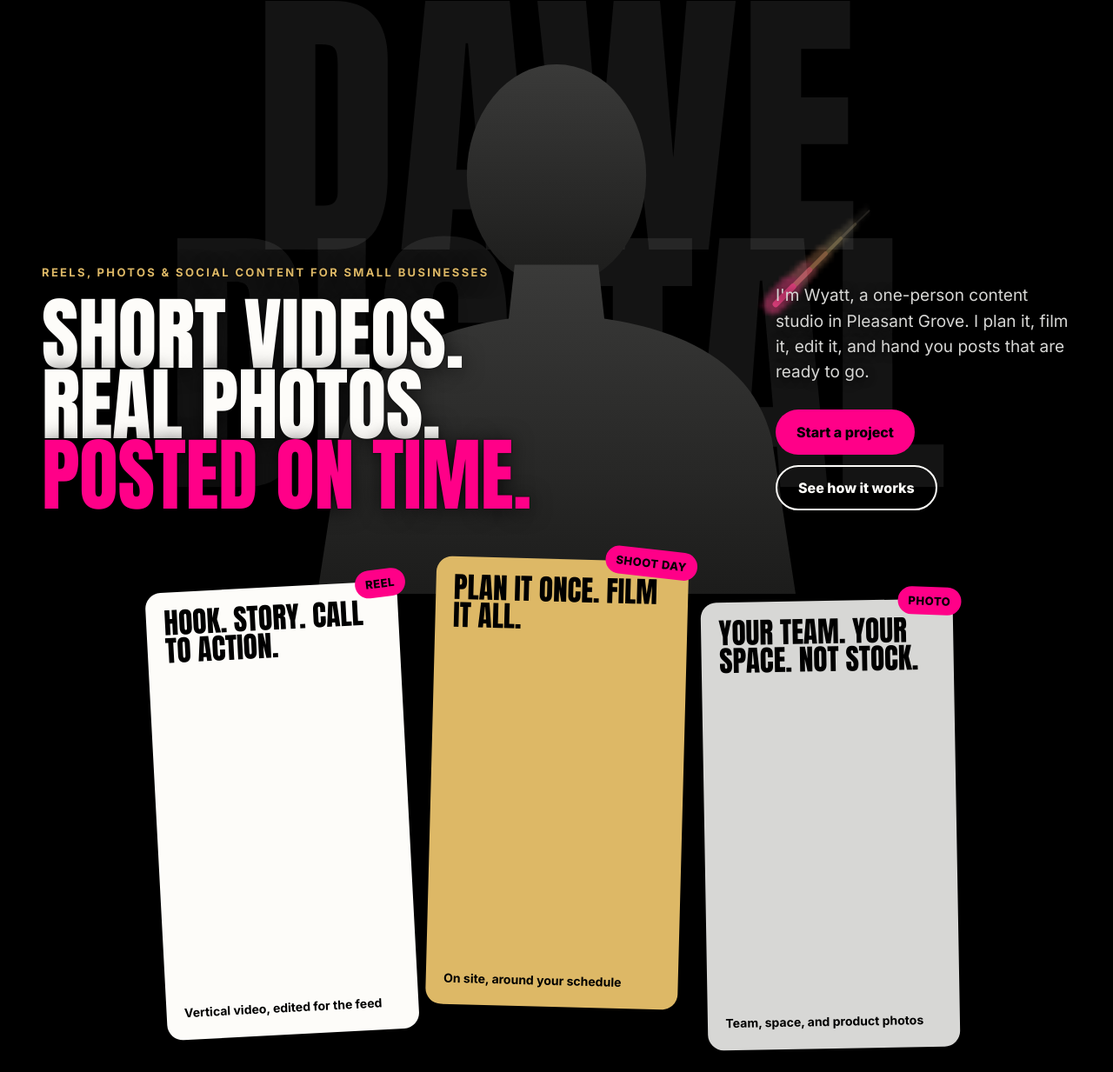
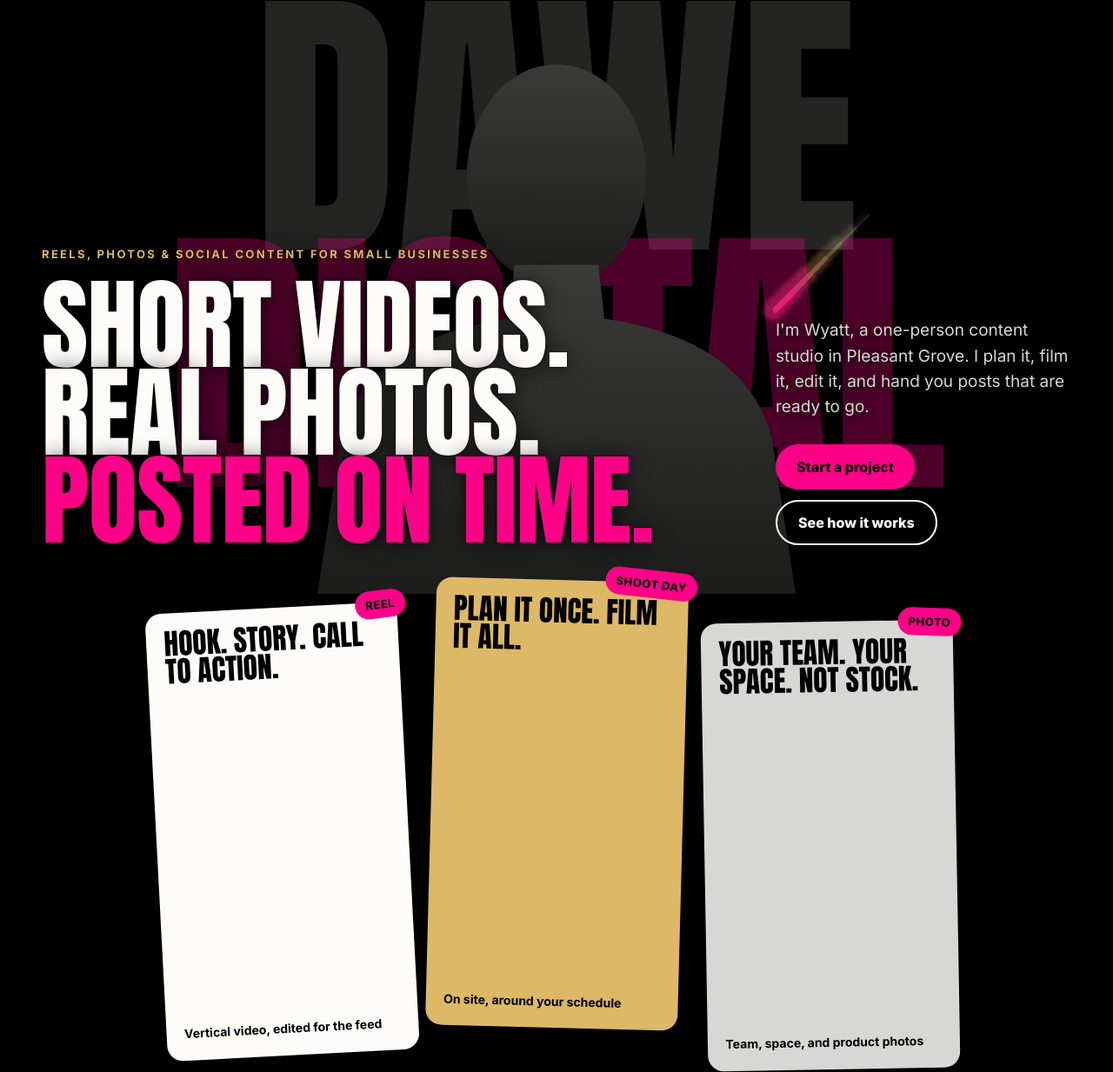
Before and after one commit to WiggyD40/dawe-digital, an Astro site: page / in a window 1280 px wide. Shown: the part 120-1353 px from the top of the page at 87% size. Built offline with nearby package versions, Linux system fonts and the light colour scheme; Astro itself is replaced by a stand-in of ours; animation ran at ten frames a second; a web font is replaced by a local one.

Commit message:
style: pink DIGITAL wordmark, bigger lower headline
DAWE stays cream (14%), DIGITAL goes brand pink (30%). Headline is back
to the original 136px max and sits lower over the figure, with a
mid-width size step so "Posted on time." never wraps.

Co-Authored-By: Claude Opus 5.5 <noreply@anthropic.com>

```diff
--- a/src/pages/index.astro
+++ b/src/pages/index.astro
@@ -57,7 +57,7 @@ const jsonld = {
       <Image class="portrait" src={portrait} alt="" loading="eager" fetchpriority="high" />
       <h1 class="hero-h1" style="text-shadow: 0 0 2px #000, 0 2px 24px rgba(0,0,0,.7)">
         <span class="kicker" style="display: block; margin-bottom: 22px; line-height: 1.3">Reels, photos &amp; social content for small businesses</span>{' '}
-        <span class="display" style="display: block; font-size: clamp(48px, 7.2vw, 112px); line-height: 0.88; letter-spacing: -0.005em">Short videos. Real photos. <span style="color: #FF0088">Posted on time.</span></span>
+        <span class="display" style="display: block; line-height: 0.88; letter-spacing: -0.005em">Short videos. Real photos. <span style="color: #FF0088">Posted on time.</span></span>
       </h1>
       <div class="hero-copy" style="display: grid; gap: 28px">
         <p style="margin: 0; font-size: 19px; line-height: 1.55; color: #D7D7D5">I'm Wyatt, a one-person content studio in Pleasant Grove. I plan it, film it, edit it, and hand you posts that are ready to go.</p>
@@ -123,18 +123,21 @@ const jsonld = {
 <style>
   .hero { position: relative; isolation: isolate; overflow-x: clip; padding-bottom: 72px; }
   /* Wordmark and portrait share one cell, so the portrait alone sets the stage height. Row 2 is the strip the tiles overlap. */
-  .stage { position: relative; display: grid; grid-template-columns: minmax(0, 1fr) minmax(260px, 340px); grid-template-rows: 1fr 96px; gap: 0 48px; }
-  .wordmark { grid-area: 1 / 1 / 2 / -1; align-self: start; justify-self: center; margin: 2vh 0 0; z-index: 1; font-size: min(26vw, 380px); line-height: .82; text-align: center; white-space: nowrap; color: rgba(253,252,249,.08); pointer-events: none; user-select: none; }
+  .stage { position: relative; display: grid; grid-template-columns: minmax(0, 1fr) minmax(260px, 340px); grid-template-rows: 1fr 56px; gap: 0 48px; }
+  .wordmark { grid-area: 1 / 1 / 2 / -1; align-self: start; justify-self: center; margin: 2vh 0 0; z-index: 1; font-size: min(26vw, 380px); line-height: .82; text-align: center; white-space: nowrap; color: rgba(253,252,249,.14); pointer-events: none; user-select: none; }
   .wordmark span { display: block; }
+  .wordmark span + span { color: rgba(255,0,136,.3); }
   .stage :global(.portrait) { grid-area: 1 / 1 / -1 / -1; align-self: end; justify-self: center; z-index: 2; height: min(86svh, 880px); width: auto; animation: lift .8s cubic-bezier(.16,1,.3,1) backwards; }
   .hero-h1 { grid-area: 1 / 1; align-self: end; position: relative; z-index: 3; margin: 0; }
-  .hero-h1 .display { max-width: 7em; }
+  .hero-h1 .display { max-width: 7em; font-size: clamp(52px, 9vw, 136px); }
+  /* Two-column stage squeezes the headline column; step down so "Posted on time." stays on one line. */
+  @media (min-width: 901px) and (max-width: 1279px) { .hero-h1 .display { font-size: 6.8vw; } }
   .hero-copy { grid-area: 1 / 2; align-self: end; position: relative; z-index: 4; animation: rise .6s cubic-bezier(.16,1,.3,1) .3s backwards; }
   .hero-copy p { text-shadow: 0 1px 12px #000; }
   /* Transform only: an opacity fade would delay the portrait's LCP. */
   @keyframes lift { from { transform: translateY(32px); } }
   @keyframes rise { from { opacity: 0; transform: translateY(16px); } }
-  .tiles { list-style: none; position: relative; z-index: 3; max-width: 920px; margin: -64px auto 0; display: grid; grid-template-columns: repeat(3, minmax(0, 1fr)); gap: clamp(12px, 2vw, 28px); padding: 24px 0 0; }
+  .tiles { list-style: none; position: relative; z-index: 3; max-width: 920px; margin: -40px auto 0; display: grid; grid-template-columns: repeat(3, minmax(0, 1fr)); gap: clamp(12px, 2vw, 28px); padding: 24px 0 0; }
   .tile { position: relative; margin-top: var(--drop); transform: rotate(var(--tilt)); transition: transform .35s cubic-bezier(.2,.8,.2,1); animation: deal .7s cubic-bezier(.16,1,.3,1) backwards; animation-delay: calc(var(--i) * 90ms + 120ms); }
   @keyframes deal { from { transform: translateY(72px) rotate(calc(var(--tilt) + 5deg)); } }
   .face { aspect-ratio: 9 / 16; color: #000; border-radius: 18px; display: flex; flex-direction: column; justify-content: space-between; padding: clamp(16px, 1.6vw, 24px); box-sizing: border-box; }
```
